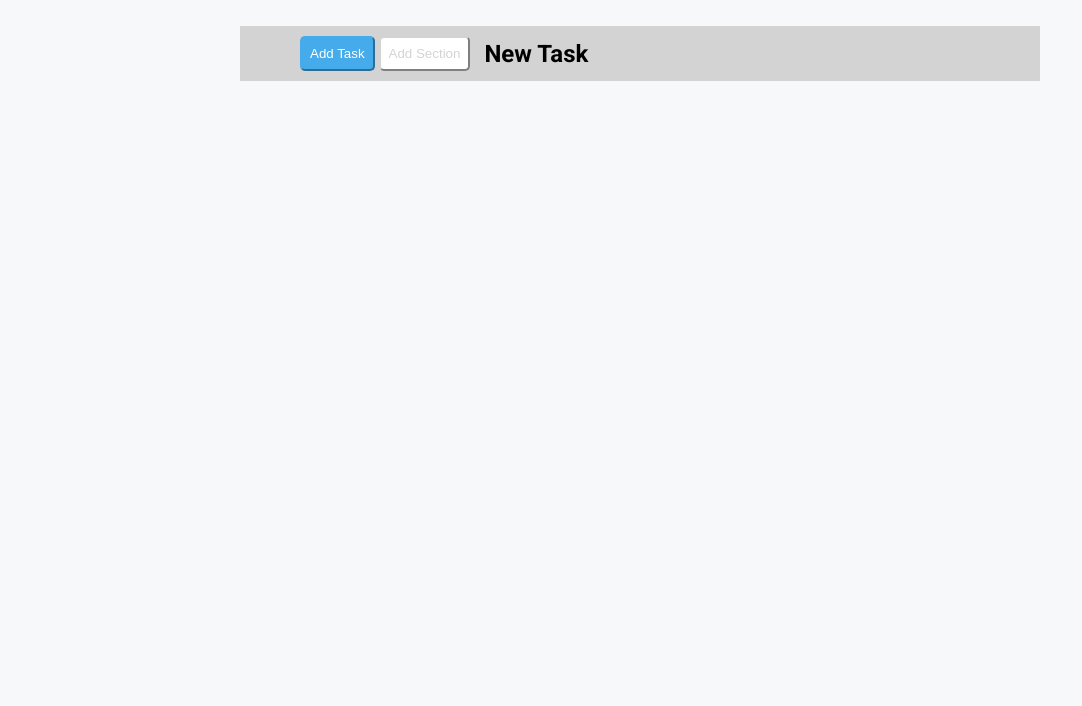
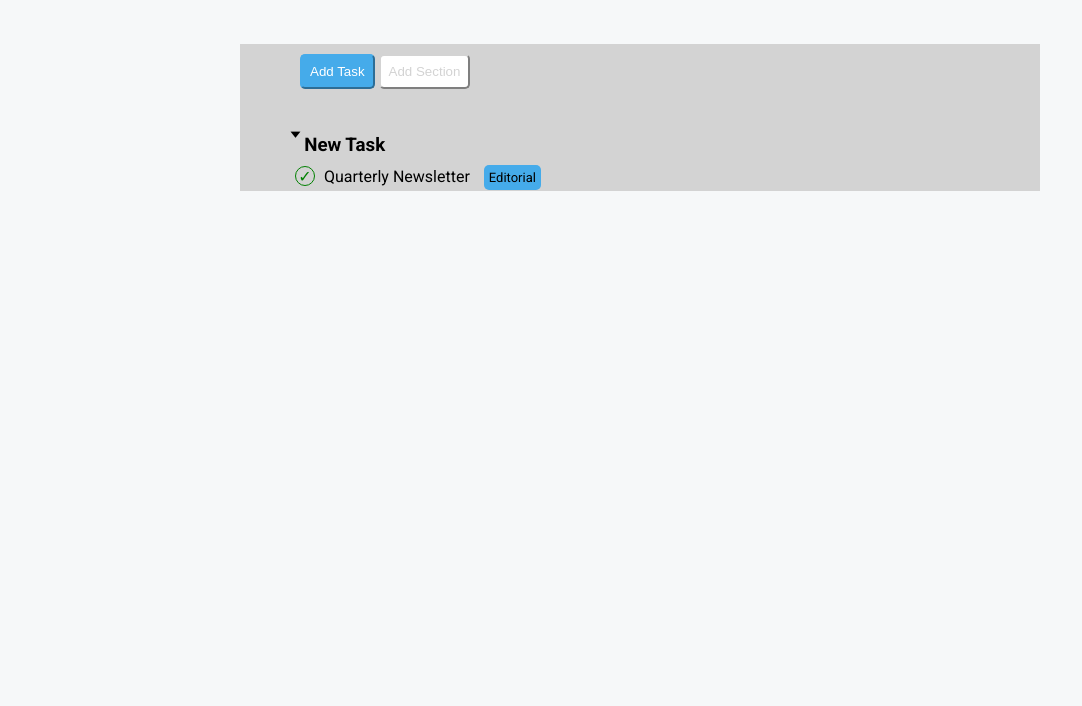
Before and after one commit to AleFabbretti/html-css-toboolist, a plain HTML site: page index.html in a window 1280 px wide. Shown: the part 94-800 px from the top of the page, without its empty margins (0-1082 px from the left). Drawn offline with Linux system fonts and the light colour scheme.

Commit message:
prima sezione

```diff
--- a/css/style.css
+++ b/css/style.css
@@ -53,3 +53,42 @@ h1{
     border-color: lightgray;
     box-shadow: #F6F8F9;
 }
+
+h1{
+    padding: 30px 0px 0px 0px;
+    display: inline-block;
+}
+
+.triangolo{
+
+}
+
+.cerchio{
+    display: inline-block;
+    height: 20px;
+    width: 20px;
+    border-width: 1px;
+    border-style: solid;
+    border-radius: 50%;
+    text-align: center;
+    margin: 5px;
+}
+
+.check{
+    color: green;
+    border-color: green;
+}
+
+.prima{
+    display: inline-block;
+}
+
+.editorial{
+    background-color: #45ABEA;
+    margin-left: 10px;
+    height: 20px;
+    width: 50px;
+    border-radius: 5px;
+    font-size: small;
+    padding: 5px;
+}
--- a/index.html
+++ b/index.html
@@ -5,9 +5,11 @@
     <meta http-equiv="X-UA-Compatible" content="IE=edge">
     <meta name="viewport" content="width=device-width, initial-scale=1.0">
     <title>Toboolist</title>
+    <!-- google font -->
     <link rel="preconnect" href="https://fonts.googleapis.com">
     <link rel="preconnect" href="https://fonts.gstatic.com" crossorigin>
     <link href="https://fonts.googleapis.com/css2?family=Roboto:wght@400;700&display=swap" rel="stylesheet">
+    <!-- /google font -->
     <link rel="stylesheet" href="css/style.css">
 </head>
 <body>
@@ -21,7 +23,16 @@
                          <button class="bottone1">Add Task</button>
                          <button class="bottone2">Add Section</button>
             </section>
-            <h1 class="primo">New Task</h1>
+            <section>
+                  <h1 class="triangolo">&#129171</h1>
+                  <h1 class="primo">New Task</h1>
+            </section>
+            <section>
+                 <div class="cerchio check">&check;</div>
+                 <span> Quarterly Newsletter</span>
+                 <span class="editorial"> Editorial</span>
+            </section>
+
         </section>
 
         </section>
```
